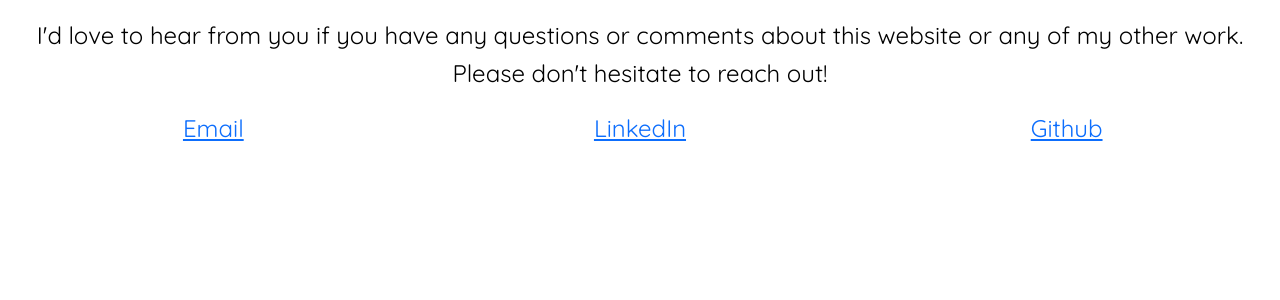
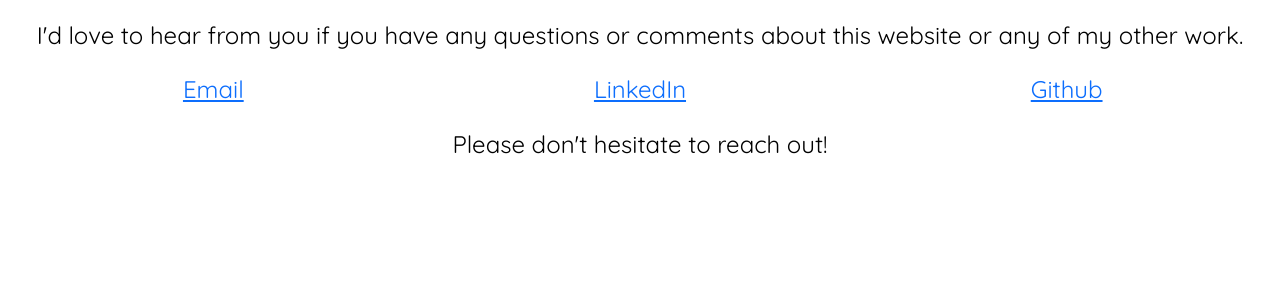
Before and after one commit to anthonymroy/my-almost-mommy, a Flask app: page /contact in a window 1280 px wide. Shown: the part 88-388 px from the top of the page. Run offline with Flask 3, Linux system fonts and the light colour scheme; parts of the project's set-up code (start-up, migrations or seed data) failed here and were passed over.

Commit message:
Fixing images and contact page

```diff
--- a/resize_images.py
+++ b/resize_images.py
@@ -86,7 +86,7 @@ def main():
             filepath = os.path.join(image_directory, filename)
             # Check if the entry is a file
             if os.path.isfile(filepath) and filename.lower().endswith(image_extensions):
-                resize_image(filepath, filepath, desired_width=1200, desired_height=1200)
+                resize_image(filepath, filepath, desired_width=800, desired_height=800, enlarge=True)
     except FileNotFoundError:
         print(f"Error: Directory '{image_directory}' not found.")
     except Exception as e:
--- a/templates/contact.html
+++ b/templates/contact.html
@@ -5,7 +5,6 @@
         <div class="row my-3">
             <div class="col-12 text-center fs-4">
                 I'd love to hear from you if you have any questions or comments about this website or any of my other work.
-                Please don't hesitate to reach out!
             </div>
         </div>
         <div class="row my-3">
@@ -19,5 +18,10 @@
                 <a href="https://github.com/anthonymroy">Github</a>
             </div>
         </div>
+        <div class="row my-3">
+            <div class="col-12 text-center fs-4">
+                Please don't hesitate to reach out!
+            </div>
+        </div>
     </div>
 {% endblock %}
```
Also changed, not shown: static/images/Github_image.jpg, static/images/portraits/index-3228411.jpg (added), static/images/portraits/index-3315.jpg (added), static/images/portraits/index-5226.jpg (deleted), static/images/portraits/index-62305.jpg (added), 1 other file.
